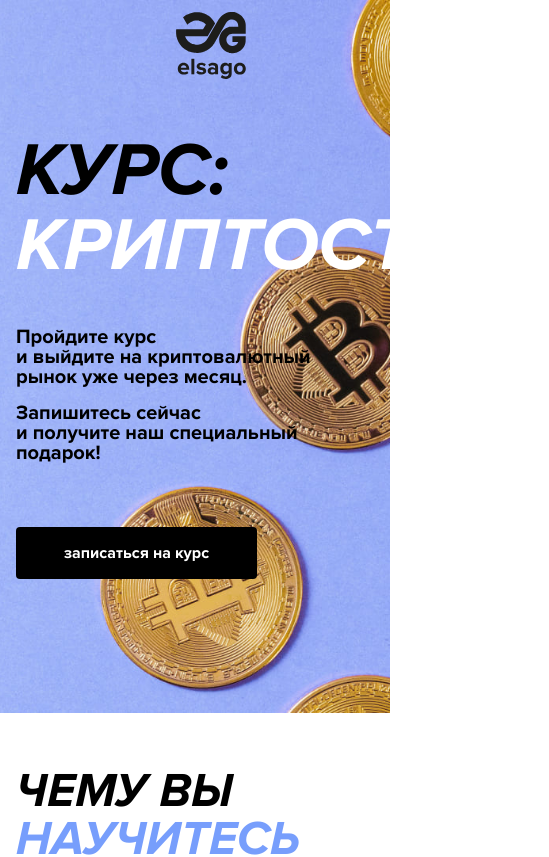
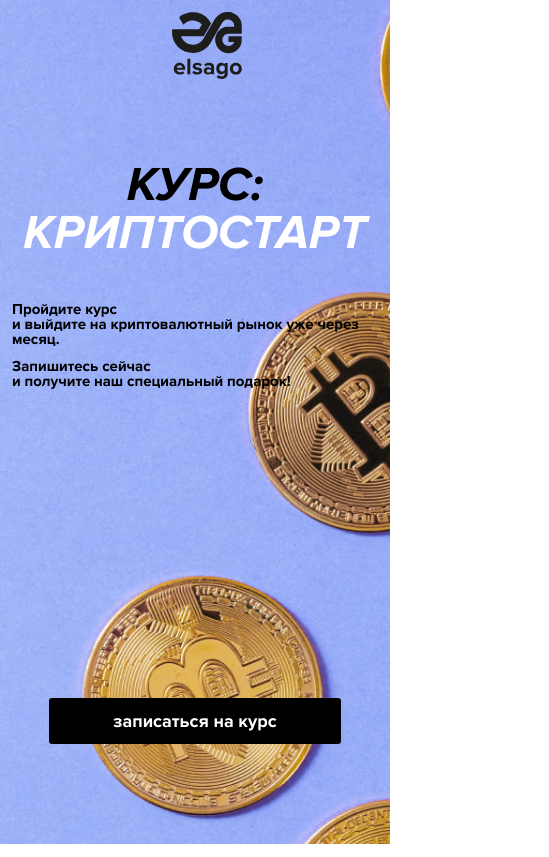
Before and after one commit to reversoid/elsago, a React (Create React App) app: page / in a window 390 px wide. Shown: the top 857 px of the page, 549 px wide, since content can reach past the window. Built offline with nearby package versions, Linux system fonts and the light colour scheme.

Commit message:
some adaptive

```diff
--- a/src/index.scss
+++ b/src/index.scss
@@ -1,7 +1,50 @@
-@import url('./fonts.scss');
-@import url('./reset.scss');
+@import url("./fonts.scss");
+@import url("./reset.scss");
 
 body {
-    font-family: 'Proxima Nova Rg', sans-serif;
-    font-weight: 400;
+  font-family: "Proxima Nova Rg", sans-serif;
+  font-weight: 400;
 }
+
+@media (max-width: 600px) {
+  html {
+    font-size: 0.8rem;
+  }
+  .welcome-screen {
+    min-height: 100vh;
+    .container {
+        display: flex;
+        flex-direction: column;
+        justify-content: flex-end;
+        gap: 1rem;
+        align-items: center;
+        height: 100vh !important;
+
+        button {
+            width: 80%;
+            font-size: 1.5rem;
+        }
+
+        .mega-title {
+            padding-top: 10rem;
+            text-align: center;
+        }
+        .welcome-screen__description {
+            margin-bottom: auto;
+        }
+    }
+  }
+}
+@media (max-width: 500px) {
+  html {
+    font-size: 0.75rem;
+  }
+}
+
+@media (max-width: 430px) {
+    .welcome-screen {
+        .mega-title {
+            font-size: 4rem;
+        }
+    }
+  }
```
Also changed, not shown: src/styles.scss (line endings or trailing spaces).
